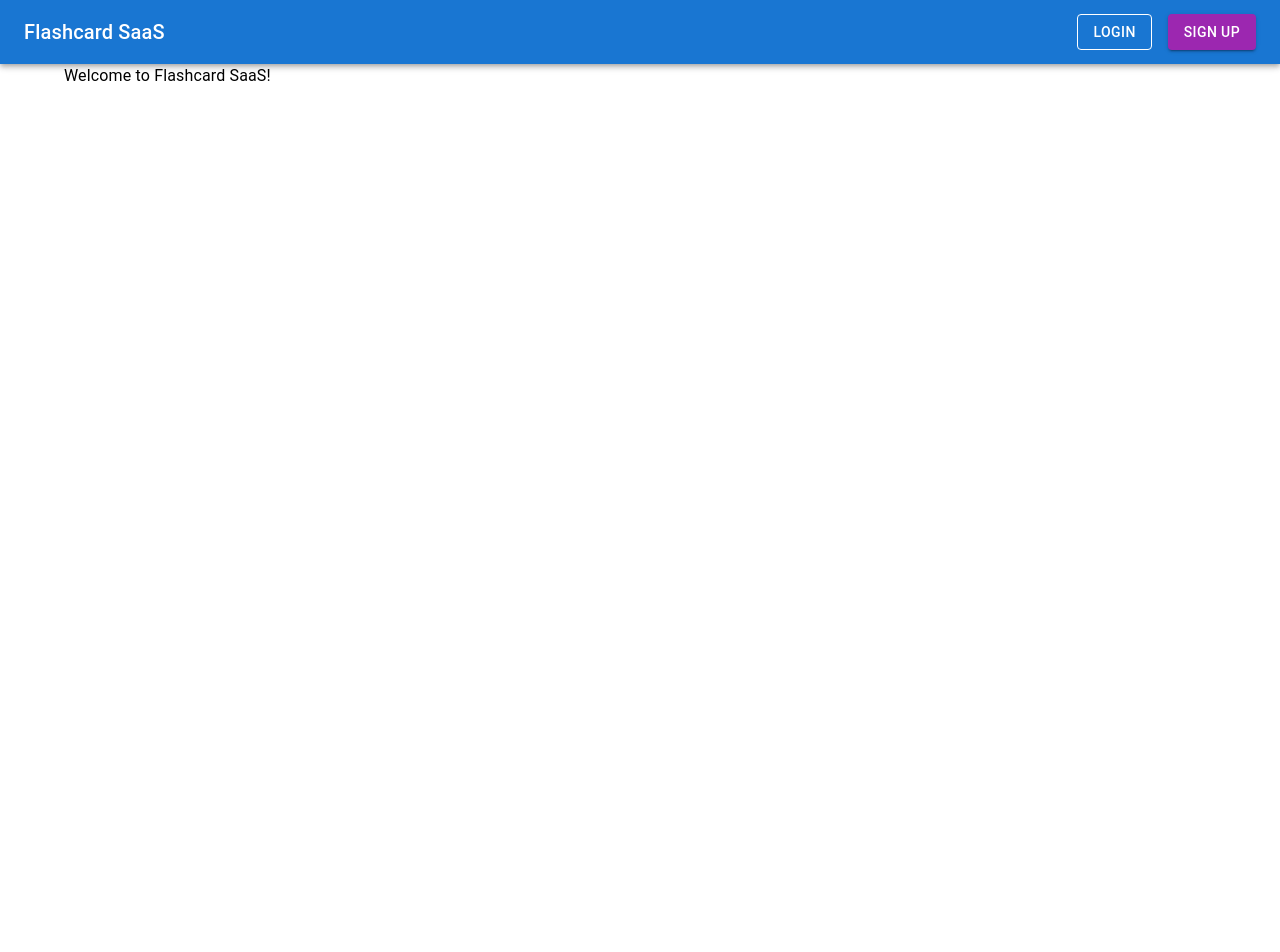
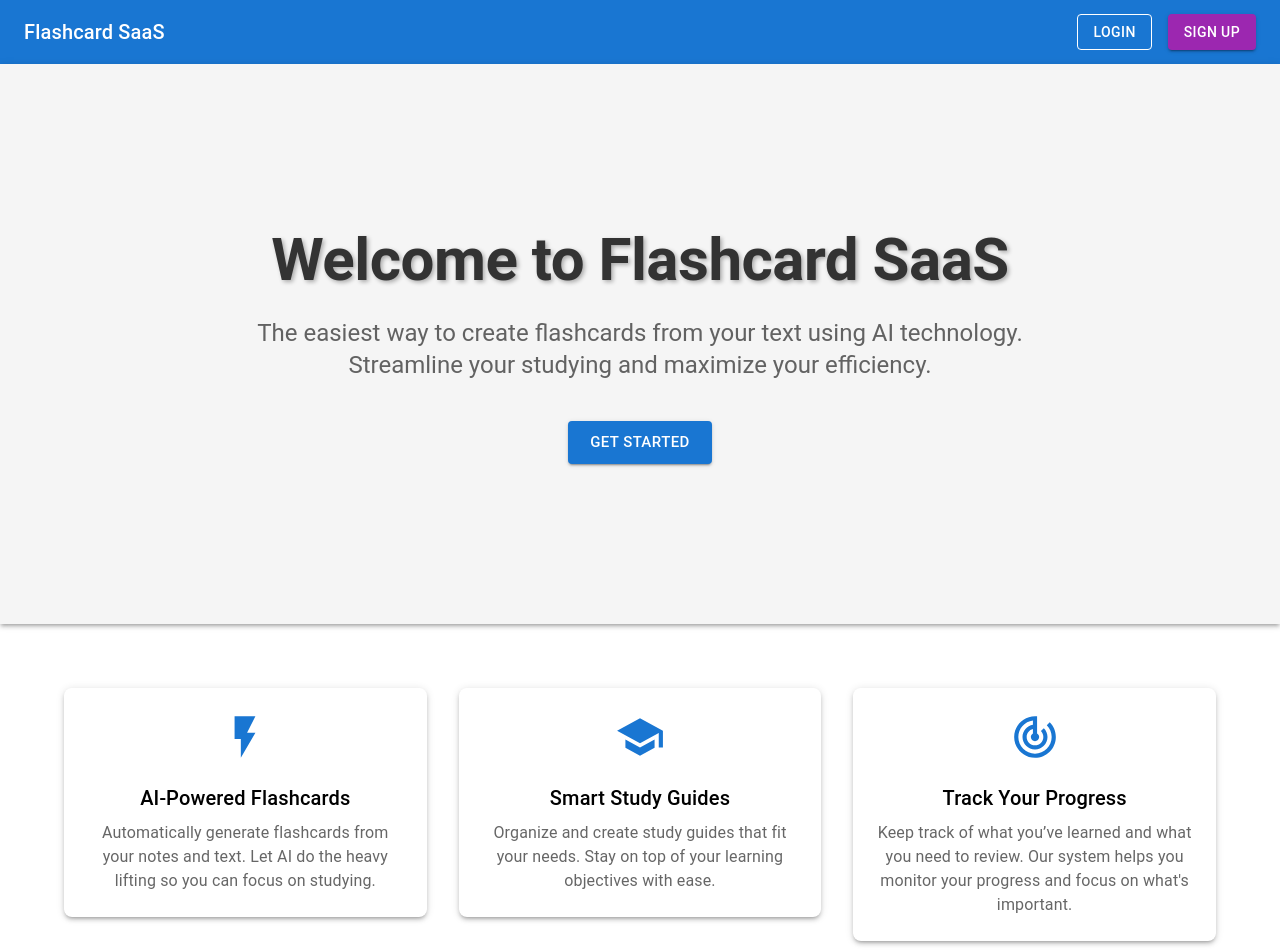
Before and after one commit to rohanmathewalex/flashcards-ai, a Next.js app: page / in a window 1280 px wide. Shown: the top 952 px of the page. Before the commit the page ends 800 px from the top, so only its background shows below. Built offline with nearby package versions, Linux system fonts and the light colour scheme; no server answers.

Commit message:
homepage desin done

```diff
--- a/app/page.js
+++ b/app/page.js
@@ -1,8 +1,9 @@
-import Image from "next/image";
-import getStripe from "@/utils/get-stripe";
 import { SignedIn, SignedOut, UserButton } from "@clerk/nextjs";
-import { AppBar, Toolbar, Typography, Button, Container, Box } from "@mui/material";
+import { AppBar, Toolbar, Typography, Button, Container, Box, Grid } from "@mui/material";
 import Head from "next/head";
+import FlashOnIcon from '@mui/icons-material/FlashOn';  // Icon for AI-powered feature
+import SchoolIcon from '@mui/icons-material/School';  // Icon for Smart Study Guides
+import TrackChangesIcon from '@mui/icons-material/TrackChanges';  // Icon for Tracking Progress
 
 export default function Home() {
   return (
@@ -36,13 +37,82 @@ export default function Home() {
         </Toolbar>
       </AppBar>
 
-      {/* Main Content */}
-      <Container maxWidth="lg">
-        {/* Your main content goes here */}
-        <Typography variant="body1">
-          Welcome to Flashcard SaaS!
+      {/* Hero Section */}
+      <Box
+        sx={{
+          backgroundColor: '#f5f5f5',
+          minHeight: '70vh',
+          display: 'flex',
+          alignItems: 'center',
+          justifyContent: 'center',
+          textAlign: 'center',
+          padding: 4,
+          boxShadow: 3,
+        }}
+      >
+        <Container maxWidth="md">
+          <Typography
+            variant="h2"
+            component="h1"
+            gutterBottom
+            sx={{ fontWeight: 'bold', color: '#333', textShadow: '2px 2px 4px rgba(0, 0, 0, 0.3)' }}  // Improved readability with shadow
+          >
+            Welcome to Flashcard SaaS
+          </Typography>
+          <Typography variant="h5" color="textSecondary" paragraph>
+            The easiest way to create flashcards from your text using AI technology. Streamline your studying and maximize your efficiency.
+          </Typography>
+          <Button variant="contained" color="primary" size="large" sx={{ mt: 3 }}>
+            Get Started
+          </Button>
+        </Container>
+      </Box>
+
+      {/* Main Features Section */}
+      <Container sx={{ mt: 8, mb: 8 }}>
+        <Grid container spacing={4}>
+          <Grid item xs={12} sm={4}>
+            <Box sx={{ textAlign: 'center', boxShadow: 3, padding: 3, borderRadius: 2 }}>
+              <FlashOnIcon sx={{ fontSize: 50, color: 'primary.main', mb: 2 }} /> {/* Icon for AI-powered feature */}
+              <Typography variant="h6" gutterBottom>
+                AI-Powered Flashcards
+              </Typography>
+              <Typography variant="body1" color="textSecondary">
+                Automatically generate flashcards from your notes and text. Let AI do the heavy lifting so you can focus on studying.
+              </Typography>
+            </Box>
+          </Grid>
+          <Grid item xs={12} sm={4}>
+            <Box sx={{ textAlign: 'center', boxShadow: 3, padding: 3, borderRadius: 2 }}>
+              <SchoolIcon sx={{ fontSize: 50, color: 'primary.main', mb: 2 }} /> {/* Icon for Smart Study Guides */}
+              <Typography variant="h6" gutterBottom>
+                Smart Study Guides
+              </Typography>
+              <Typography variant="body1" color="textSecondary">
+                Organize and create study guides that fit your needs. Stay on top of your learning objectives with ease.
+              </Typography>
+            </Box>
+          </Grid>
+          <Grid item xs={12} sm={4}>
+            <Box sx={{ textAlign: 'center', boxShadow: 3, padding: 3, borderRadius: 2 }}>
+              <TrackChangesIcon sx={{ fontSize: 50, color: 'primary.main', mb: 2 }} /> {/* Icon for Tracking Progress */}
+              <Typography variant="h6" gutterBottom>
+                Track Your Progress
+              </Typography>
+              <Typography variant="body1" color="textSecondary">
+                Keep track of what you’ve learned and what you need to review. Our system helps you monitor your progress and focus on what's important.
+              </Typography>
+            </Box>
+          </Grid>
+        </Grid>
+      </Container>
+
+      {/* Footer */}
+      <Box sx={{ backgroundColor: '#3f51b5', color: '#fff', padding: 2, textAlign: 'center' }}>
+        <Typography variant="body2">
+          © 2024 Flashcard SaaS. All rights reserved.
         </Typography>
-      </Container>
+      </Box>
     </>
   );
 }
--- a/package.json
+++ b/package.json
@@ -12,6 +12,7 @@
     "@clerk/nextjs": "^5.3.1",
     "@emotion/react": "^11.13.0",
     "@emotion/styled": "^11.13.0",
+    "@mui/icons-material": "^5.16.7",
     "@mui/material": "^5.16.7",
     "@stripe/stripe-js": "^4.3.0",
     "firebase": "^10.13.0",
```
Also changed, not shown: 1 other file (tests, documents, lock files or other folders).
